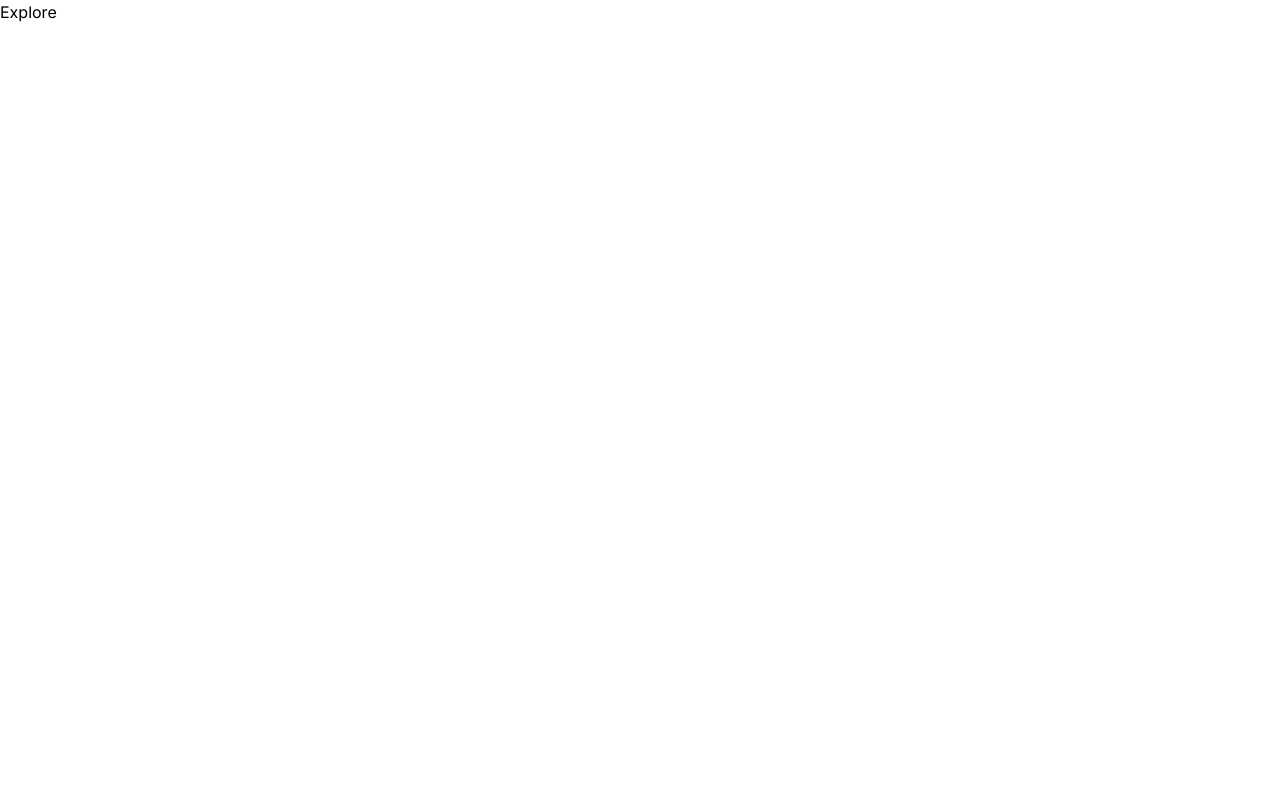
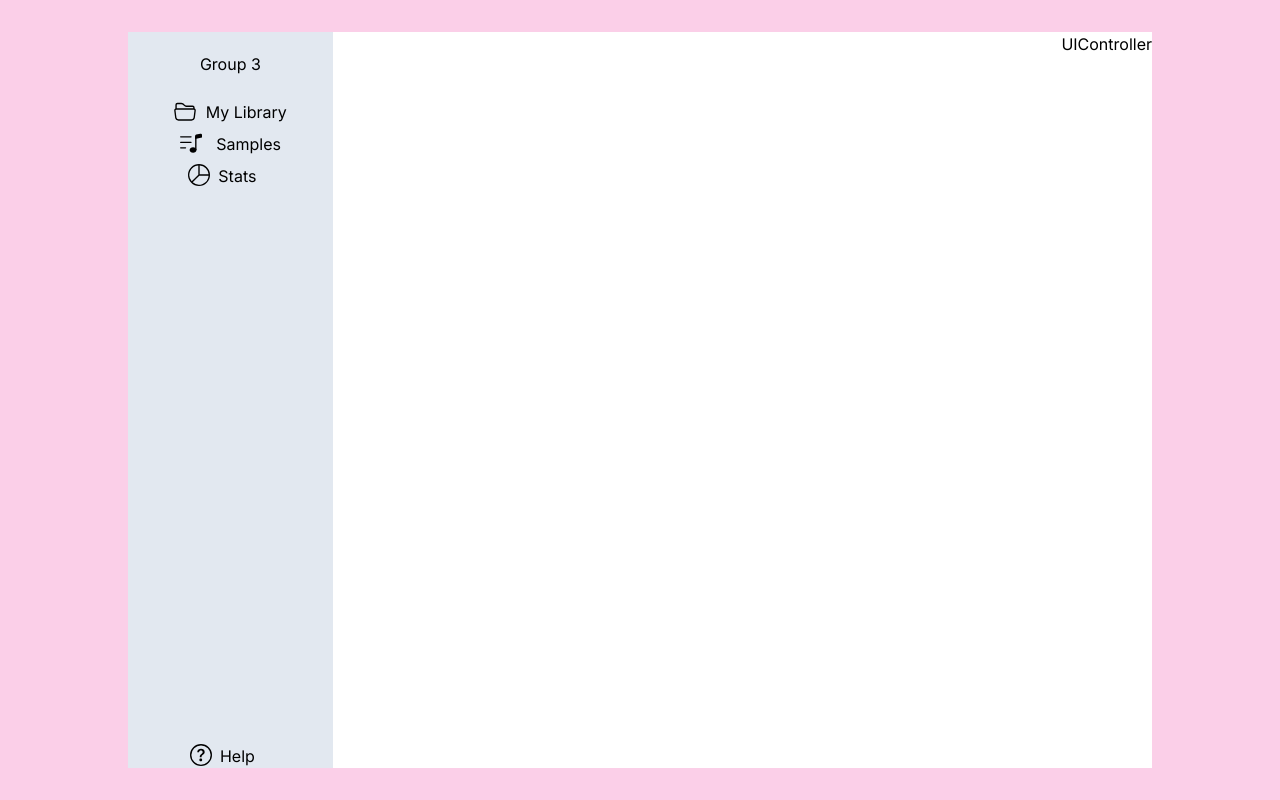
Before and after one commit to whateveriswhatever/Open-And-Free, a Next.js app: page /explore in a window 1280 px wide. Built offline with nearby package versions, Linux system fonts and the light colour scheme.

Commit message:
Erected the left side navigator for the main page.

```diff
--- a/src/app/explore/page.tsx
+++ b/src/app/explore/page.tsx
@@ -1,9 +1,13 @@
 import React from "react";
+import MainApp from "./{components}/MainApp";
 
 const page = () => {
   return (
-    <div>
-      <h2>Explore</h2>
+    <div
+      id="explore_page"
+      className="min-h-screen bg-pink-200 flex justify-center items-center"
+    >
+      <MainApp />
     </div>
   );
 };
--- /dev/null
+++ b/src/app/explore/{components}/LeftSideBar.tsx
@@ -0,0 +1,148 @@
+import React from "react";
+
+const LeftSideBar = () => {
+  return (
+    <div
+      id="left_navbar"
+      className="desktop:w-[20%] desktop:h-[100%] bg-slate-200 flex flex-col justify-center text-center"
+    >
+      <BrandIcon />
+      <OptionControllers />
+
+      <div
+        id="tail"
+        className="desktop:h-[36rem] flex justify-center items-end"
+      >
+        <HelpController />
+      </div>
+    </div>
+  );
+};
+
+export default LeftSideBar;
+
+const BrandIcon: React.FC = () => {
+  return (
+    <>
+      <div
+        id="brand_icon"
+        className="desktop:h-[4rem] flex items-center justify-center"
+      >
+        <h2>Group 3</h2>
+      </div>
+    </>
+  );
+};
+
+// type Controller = {
+//     icon: string;
+//     content: string;
+// };
+
+const OptionControllers: React.FC = () => (
+  <>
+    <div
+      id="option_controllers"
+      className="flex flex-col justify-around desktop:h-[6rem]"
+    >
+      <MyLibrary />
+      <Samples />
+      <Stats />
+    </div>
+  </>
+);
+
+const MyLibrary: React.FC = () => (
+  <>
+    <div id="my_library" className="flex flex-row justify-center">
+      <div className="desktop:w-[20] desktop:h-[20] desktop:mr-[0.6rem]">
+        <svg
+          xmlns="http://www.w3.org/2000/svg"
+          width="22"
+          height="22"
+          fill="currentColor"
+          className="bi bi-folder2-open"
+          viewBox="0 0 16 16"
+        >
+          <path d="M1 3.5A1.5 1.5 0 0 1 2.5 2h2.764c.958 0 1.76.56 2.311 1.184C7.985 3.648 8.48 4 9 4h4.5A1.5 1.5 0 0 1 15 5.5v.64c.57.265.94.876.856 1.546l-.64 5.124A2.5 2.5 0 0 1 12.733 15H3.266a2.5 2.5 0 0 1-2.481-2.19l-.64-5.124A1.5 1.5 0 0 1 1 6.14zM2 6h12v-.5a.5.5 0 0 0-.5-.5H9c-.964 0-1.71-.629-2.174-1.154C6.374 3.334 5.82 3 5.264 3H2.5a.5.5 0 0 0-.5.5zm-.367 1a.5.5 0 0 0-.496.562l.64 5.124A1.5 1.5 0 0 0 3.266 14h9.468a1.5 1.5 0 0 0 1.489-1.314l.64-5.124A.5.5 0 0 0 14.367 7z" />
+        </svg>
+      </div>
+      <div id="content">
+        <p>My Library</p>
+      </div>
+    </div>
+  </>
+);
+
+const Samples: React.FC = () => (
+  <>
+    <div id="samples" className="flex flex-row justify-center">
+      <div className="desktop:w-[20] desktop:h-[20] desktop:mr-[0.9rem]">
+        <svg
+          xmlns="http://www.w3.org/2000/svg"
+          width="22"
+          height="22"
+          fill="currentColor"
+          className="bi bi-music-note-list"
+          viewBox="0 0 16 16"
+        >
+          <path d="M12 13c0 1.105-1.12 2-2.5 2S7 14.105 7 13s1.12-2 2.5-2 2.5.895 2.5 2" />
+          <path fill-rule="evenodd" d="M12 3v10h-1V3z" />
+          <path d="M11 2.82a1 1 0 0 1 .804-.98l3-.6A1 1 0 0 1 16 2.22V4l-5 1z" />
+          <path
+            fill-rule="evenodd"
+            d="M0 11.5a.5.5 0 0 1 .5-.5H4a.5.5 0 0 1 0 1H.5a.5.5 0 0 1-.5-.5m0-4A.5.5 0 0 1 .5 7H8a.5.5 0 0 1 0 1H.5a.5.5 0 0 1-.5-.5m0-4A.5.5 0 0 1 .5 3H8a.5.5 0 0 1 0 1H.5a.5.5 0 0 1-.5-.5"
+          />
+        </svg>
+      </div>
+      <div id="content">
+        <p>Samples</p>
+      </div>
+    </div>
+  </>
+);
+
+const Stats: React.FC = () => (
+  <>
+    <div id="stats" className="flex flex-row justify-center">
+      <div className="desktop:w-[20] desktop:h-[20] desktop:mr-[0.5rem] desktop:ml-[-1rem]">
+        <svg
+          xmlns="http://www.w3.org/2000/svg"
+          width="22"
+          height="22"
+          fill="currentColor"
+          className="bi bi-pie-chart"
+          viewBox="0 0 16 16"
+        >
+          <path d="M7.5 1.018a7 7 0 0 0-4.79 11.566L7.5 7.793zm1 0V7.5h6.482A7 7 0 0 0 8.5 1.018M14.982 8.5H8.207l-4.79 4.79A7 7 0 0 0 14.982 8.5M0 8a8 8 0 1 1 16 0A8 8 0 0 1 0 8" />
+        </svg>
+      </div>
+      <div id="content">
+        <p>Stats</p>
+      </div>
+    </div>
+  </>
+);
+
+const HelpController: React.FC = () => {
+  return (
+    <>
+      <div id="help" className="flex flex-row justify-center">
+        <div className="desktop:w-[20] desktop:h-[20] desktop:mr-[0.5rem] desktop:ml-[-1rem]">
+          <svg
+            xmlns="http://www.w3.org/2000/svg"
+            width="22"
+            height="22"
+            fill="currentColor"
+            className="bi bi-question-circle"
+            viewBox="0 0 16 16"
+          >
+            <path d="M8 15A7 7 0 1 1 8 1a7 7 0 0 1 0 14m0 1A8 8 0 1 0 8 0a8 8 0 0 0 0 16" />
+            <path d="M5.255 5.786a.237.237 0 0 0 .241.247h.825c.138 0 .248-.113.266-.25.09-.656.54-1.134 1.342-1.134.686 0 1.314.343 1.314 1.168 0 .635-.374.927-.965 1.371-.673.489-1.206 1.06-1.168 1.987l.003.217a.25.25 0 0 0 .25.246h.811a.25.25 0 0 0 .25-.25v-.105c0-.718.273-.927 1.01-1.486.609-.463 1.244-.977 1.244-2.056 0-1.511-1.276-2.241-2.673-2.241-1.267 0-2.655.59-2.75 2.286m1.557 5.763c0 .533.425.927 1.01.927.609 0 1.028-.394 1.028-.927 0-.552-.42-.94-1.029-.94-.584 0-1.009.388-1.009.94" />
+          </svg>
+        </div>
+        <div id="content">Help</div>
+      </div>
+    </>
+  );
+};
--- /dev/null
+++ b/src/app/explore/{components}/MainApp.tsx
@@ -0,0 +1,17 @@
+import React from "react";
+import LeftSideBar from "./LeftSideBar";
+import UIController from "./UIController";
+
+const MainApp = () => {
+  return (
+    <div
+      id="explorer_app"
+      className="desktop:w-[80%] desktop:h-[80%] flex justify-between bg-white"
+    >
+      <LeftSideBar />
+      <UIController />
+    </div>
+  );
+};
+
+export default MainApp;
--- /dev/null
+++ b/src/app/explore/{components}/UIController.tsx
@@ -0,0 +1,7 @@
+import React from "react";
+
+const UIController = () => {
+  return <div>UIController</div>;
+};
+
+export default UIController;
```
